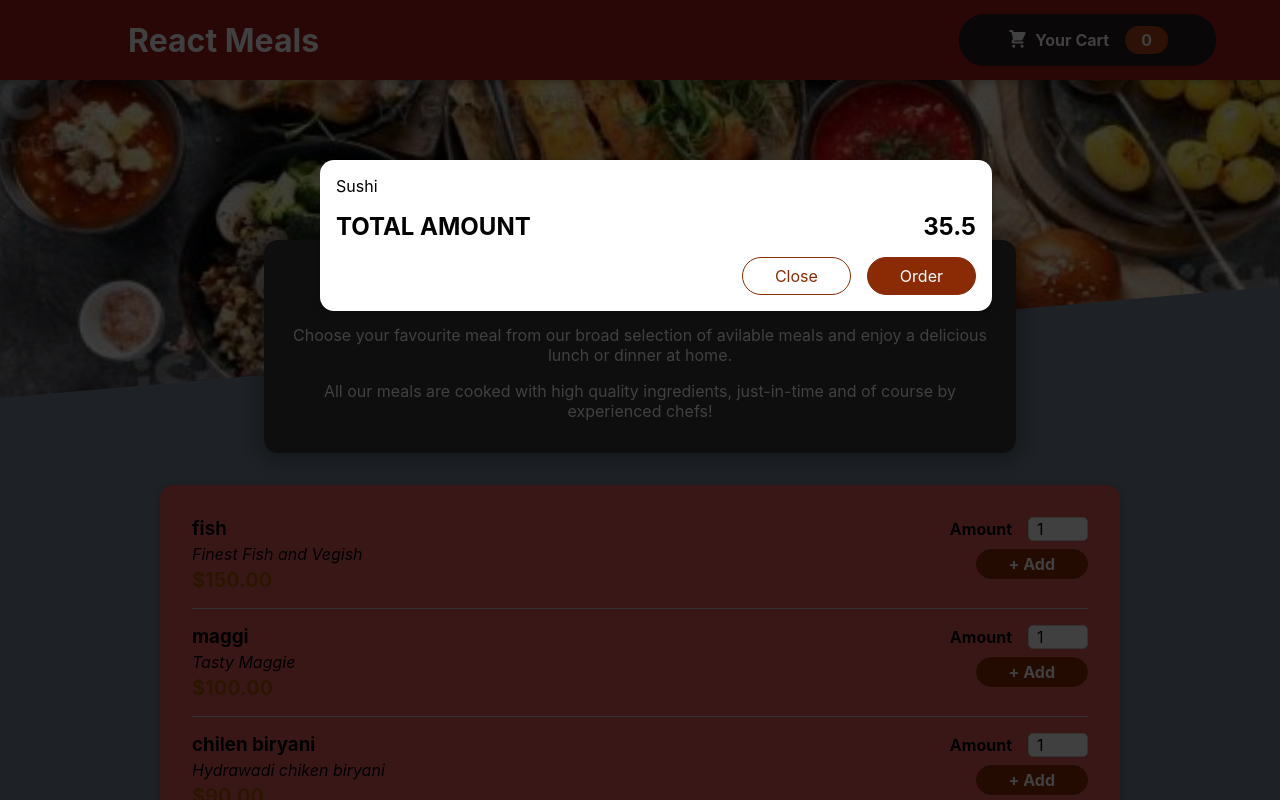
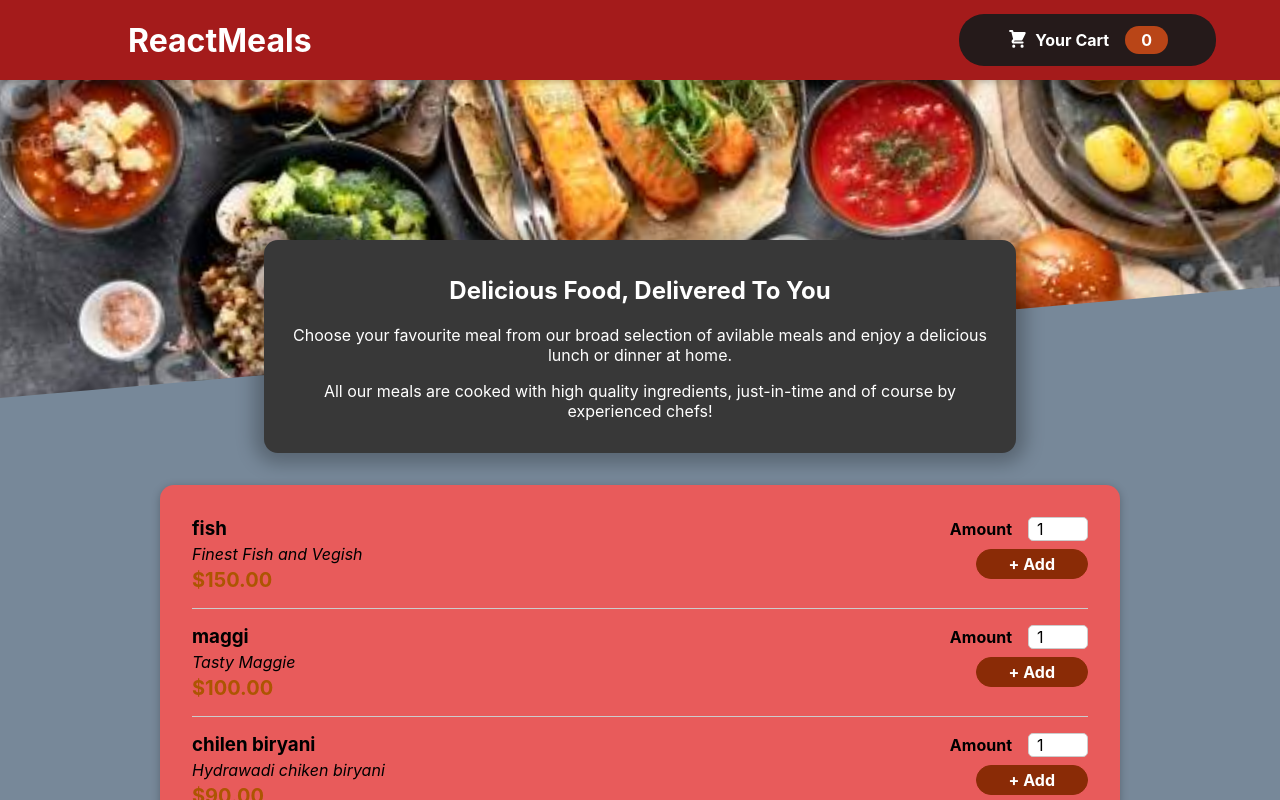
Before and after one commit to juhi-coder/resurant-website, a React (Create React App) app: page / in a window 1280 px wide. Shown: the top 800 px of the page. Built offline with nearby package versions, Linux system fonts and the light colour scheme.

Commit message:
Cart open and close

```diff
--- a/src/App.js
+++ b/src/App.js
@@ -1,17 +1,25 @@
-import { Fragment } from "react";
+import { Fragment ,useState} from "react";
 import Header from "./components/Header/Header";
 import Meals from "./components/Meals/Meals";
 import Cart from "./components/Cart/Cart";
 function App() {
+  const[cartIsShown,setCartIsShown]=useState(false);
+
+  const showCartHandler=()=>{
+    setCartIsShown(true);
+  }
+  const hideCartHandler=()=>{
+    setCartIsShown(false);
+  }
   return (
     <Fragment>
-    <Cart />
-      <Header>
+    {cartIsShown && <Cart onClose={hideCartHandler}/>}
+      <Header onShowCart={showCartHandler}></Header>
         <main>
           <Meals></Meals>
         </main>
 
-      </Header>
+
     </Fragment>
   );
 }
--- a/src/components/Cart/Cart.js
+++ b/src/components/Cart/Cart.js
@@ -8,7 +8,7 @@ const Cart=(props)=>{
     </ul>) ;
 
     return(
-        <Modal>
+        <Modal onClose={props.onClose}>
         {CartItem}
             <div className={classes.total}>
                 <span>
@@ -19,7 +19,7 @@ const Cart=(props)=>{
                 </span>
             </div>
             <div className={classes.actions}>
-            <button className={classes['button--alt']}>Close</button>
+            <button className={classes['button--alt']} onClick={props.onClose}>Close</button>
             <button className={classes.button}>Order</button>
 
             </div>
--- a/src/components/Header/Header.js
+++ b/src/components/Header/Header.js
@@ -4,12 +4,12 @@ import classes from './Header.module.css';
 import HeaderCartButton from "./HeaderCartButton";
 import MealsSummary from "../Meals/MealsSummary";
 import Meals from "../Meals/Meals";
-const Header=()=>{
+const Header=(props)=>{
 
     return <Fragment>
         <header className={classes.header}>
-            <h1>React Meals</h1>
-            <HeaderCartButton></HeaderCartButton>
+            <h1>ReactMeals</h1>
+            <HeaderCartButton onClick={props.onShowCart}></HeaderCartButton>
         </header>
         <div className={classes['main-image']}>
             <img src={mealsImage} alt="HeaderImage" />
--- a/src/components/Header/HeaderCartButton.js
+++ b/src/components/Header/HeaderCartButton.js
@@ -2,7 +2,7 @@ import CartIcon from "../Cart/CartIcon";
 import classes from'./HeaderCartButton.module.css';
 
 const HeaderCartButton=(props)=>{
-return <button className={classes.button}>
+return <button className={classes.button} onClick={props.onClick}>
     <span className={classes.icon} ><CartIcon></CartIcon></span>
 <span>Your Cart</span>
 <spam className={classes.badge}>0</spam>
```
